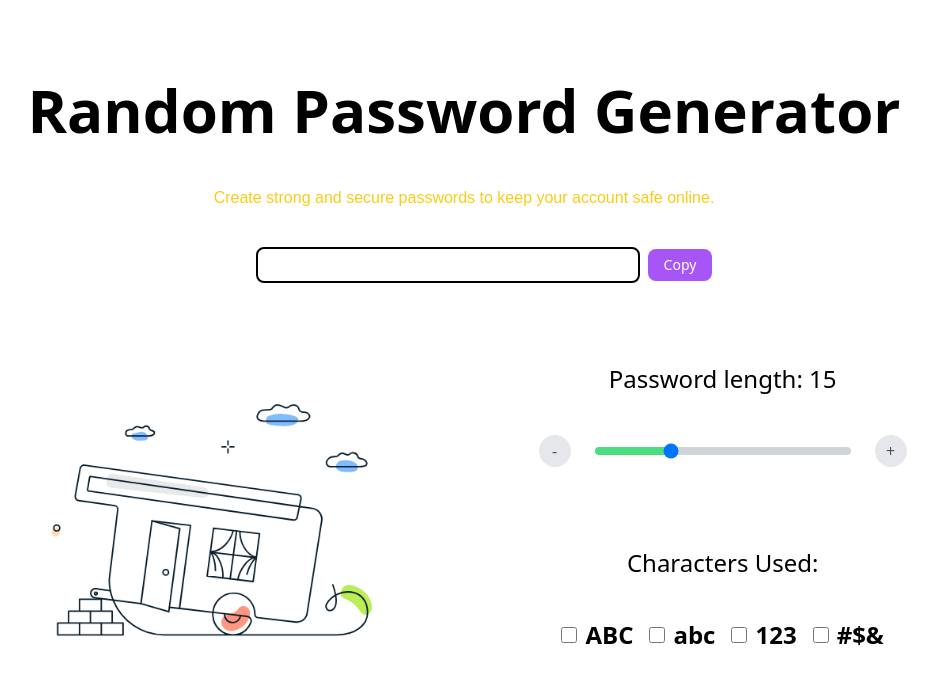
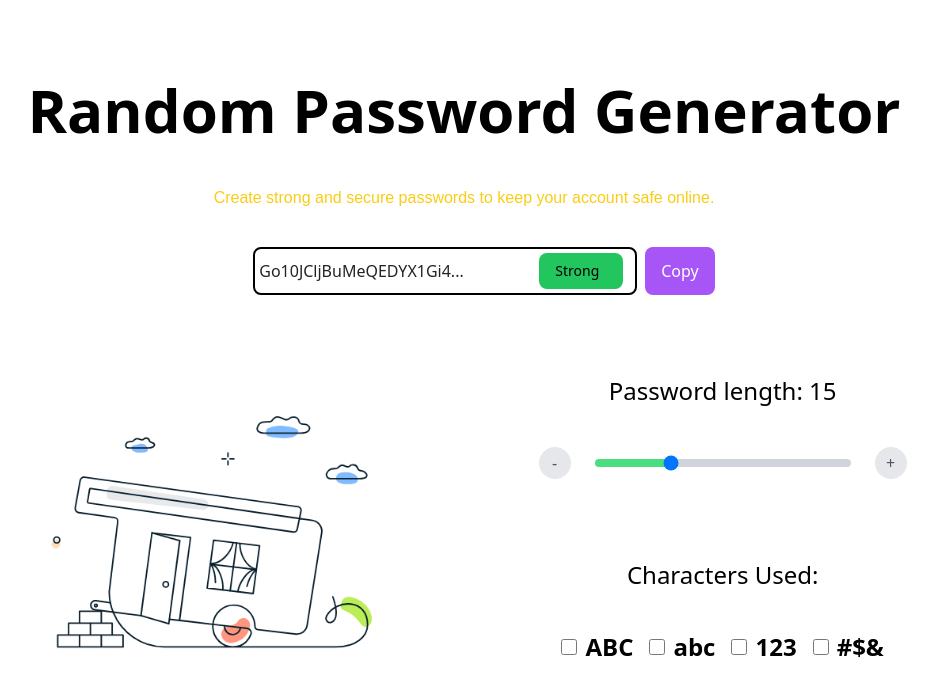
Before and after one commit to Neel-max-cpu/PasswordGenerator, a React (Create React App) app: page / in a window 1280 px wide. Shown: the top 696 px of the page, without its empty margins (176-1114 px from the left). Built offline with nearby package versions, Linux system fonts and the light colour scheme; a web font is replaced by a local one.

Commit message:
something done :memo:

```diff
--- a/src/Components/MainPage.jsx
+++ b/src/Components/MainPage.jsx
@@ -1,26 +1,50 @@
-import React, { useState } from 'react';
+import React, { useState, useEffect } from 'react';
+import { RefreshCw } from "lucide-react"
 
 const MainPage = () => {
 
-    const [inputValue, setInputValue] = useState('');
+  const [password, setPassword] = useState('')
+  const [length, setLength] = useState(50)
+  const [useUppercase, setUseUppercase] = useState(true)
+  const [useLowercase, setUseLowercase] = useState(true)
+  const [useNumbers, setUseNumbers] = useState(true)
+  const [useSymbols, setUseSymbols] = useState(false)
 
-    // Handle input change
-    const handleInputChange = (e) => {
-      setInputValue(e.target.value);
-    };
 
-    // Handle copy button click
-    const handleCopy = (e) => {
-      e.preventDefault(); // Prevent the default form submission
+  const generatePassword = () => {
+    let charset = ''
+    if (useUppercase) charset += 'ABCDEFGHIJKLMNOPQRSTUVWXYZ'
+    if (useLowercase) charset += 'abcdefghijklmnopqrstuvwxyz'
+    if (useNumbers) charset += '0123456789'
+    if (useSymbols) charset += '!@#$%^&*()_+{}[]|:;<>,.?/~'
 
-      // Copy the input value to clipboard
-      navigator.clipboard.writeText(inputValue).then(() => {
-        alert('Copied to clipboard!'); // Optional: Show an alert when copied
-      }).catch(() => {
-        alert('Failed to copy!'); // Optional: Handle error case
-      });
-    };
+    let newPassword = ''
+    for (let i = 0; i < length; i++) {
+      newPassword += charset.charAt(Math.floor(Math.random() * charset.length))
+    }
+    setPassword(newPassword)
+  }
 
+  useEffect(() => {
+    generatePassword()
+  }, [length, useUppercase, useLowercase, useNumbers, useSymbols])
+
+  const copyPassword = () => {
+    navigator.clipboard.writeText(password)
+    alert('Password copied to clipboard!')
+  }
+
+  const getPasswordStrength = () => {
+    if (length > 12 && useUppercase && useLowercase && useNumbers && useSymbols) {
+      return 'Very strong'
+    } else if (length > 8 && ((useUppercase && useLowercase && useNumbers) || useSymbols)) {
+      return 'Strong'
+    } else if (length > 6) {
+      return 'Medium'
+    } else {
+      return 'Weak'
+    }
+  }
 
   return (
     <>
@@ -28,18 +52,22 @@ const MainPage = () => {
         <h1 className='mt-20 text-black text-center text-6xl font-semibold'>Random Password Generator</h1>
         <h3 className='mt-5 text-yellow-400 text-center font-custom'>Create strong and secure passwords to keep your account safe online.</h3>
 
-        <div className="mt-10 flex justify-center ml-15">
-          <form className="flex items-center space-x-2 ml-10">
-            <input
-              className="border-2 border-black rounded-lg px-3 py-1 w-96 focus:outline-none focus:ring-2 focus:ring-blue-500"
-              type="search"
-              placeholder=""
-              aria-label="Search"
-            />
-            <button className="bg-purple-500 text-white px-3 py-1.5 rounded-lg hover:bg-green-600 text-sm" type="copy">
+        <div className="mt-10 flex justify-center ml-15 mx-2">
+          <div className='flex mx-2'>
+            <div className="flex items-center space-x-2 ml-10  mr-2 border-2 border-black rounded-lg px-1 py-1 w-96 focus:outline-none focus:ring-2 focus:ring-blue-500">
+              <input
+                className=" flex-grow mr-2" value={password.length > 21 ? `${password.slice(0, 21)}...` : password}
+              />
+              <div className=" mx-2 bg-green-500 text-white px-3 py-2 rounded-lg hover:bg-green-600 text-sm">
+                <span className="mr-2 text-sm font-medium text-black">{getPasswordStrength()}</span>
+              </div>
+            </div>
+            <button className="bg-purple-500 text-white px-3 py-2 rounded-lg hover:bg-green-600 text-base" type="copy">
               Copy
             </button>
-          </form>
+          </div>
+
+
         </div>
 
       </div>
```
